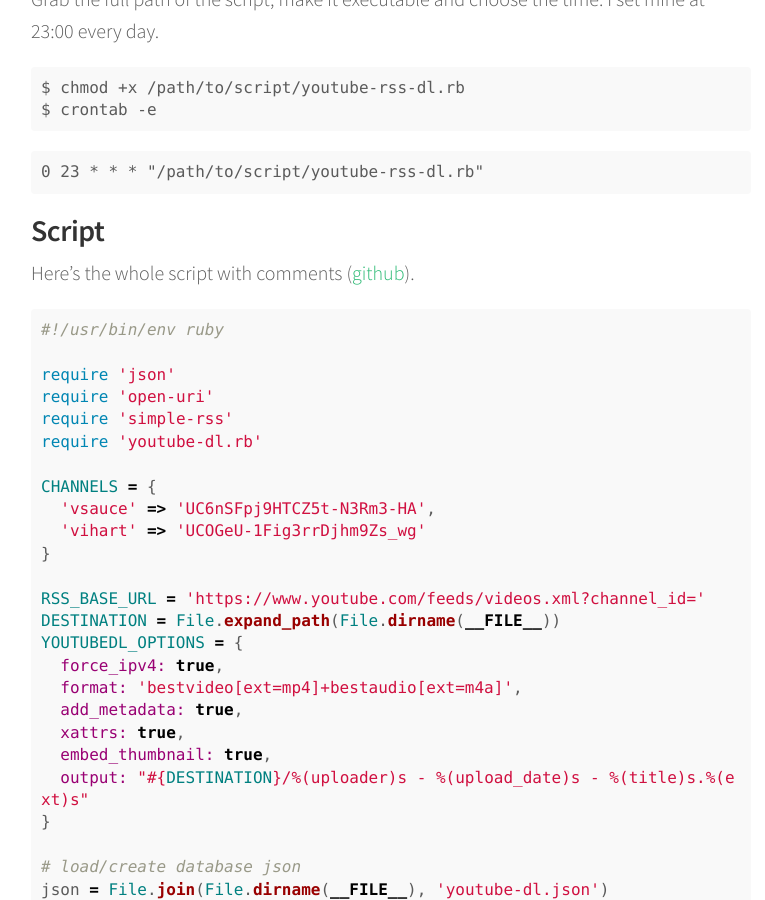
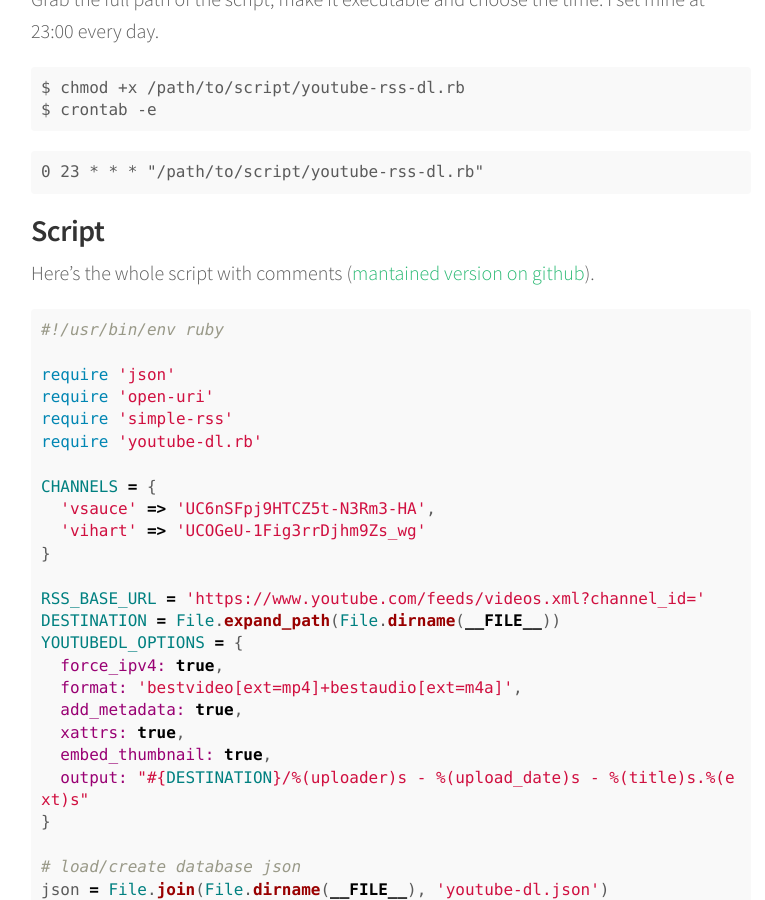
Before and after one commit to epistrephein/blog.epistrephe.in, a Jekyll site: the page built from _posts/2016-09-14-youtube-rss-dl.md, in a window 1280 px wide and 900 px high, scrolled down 5898 px. Shown: the whole window, without its empty margins (249-1014 px from the left). Built offline with Jekyll 4.4.1, drawn with Linux system fonts in a browser that asks for light colours; nearby versions of some CDN libraries; comment, search, counter and statistics services are not loaded.

Commit message:
some tweaks to post

````diff
--- a/_posts/2016-09-14-project-youtube-rss-dl.md
+++ b/_posts/2016-09-14-youtube-rss-dl.md
@@ -223,7 +223,7 @@
 
 ### Script
 
-Here's the whole script with comments ([github](https://github.com/epistrephein/misc-scripts/blob/master/youtube-rss-dl/youtube-rss-dl.rb)).
+Here's the whole script with comments ([mantained version on github](https://github.com/epistrephein/misc-scripts/blob/master/youtube-rss-dl/youtube-rss-dl.rb)).
 
 ```ruby
 #!/usr/bin/env ruby
````
